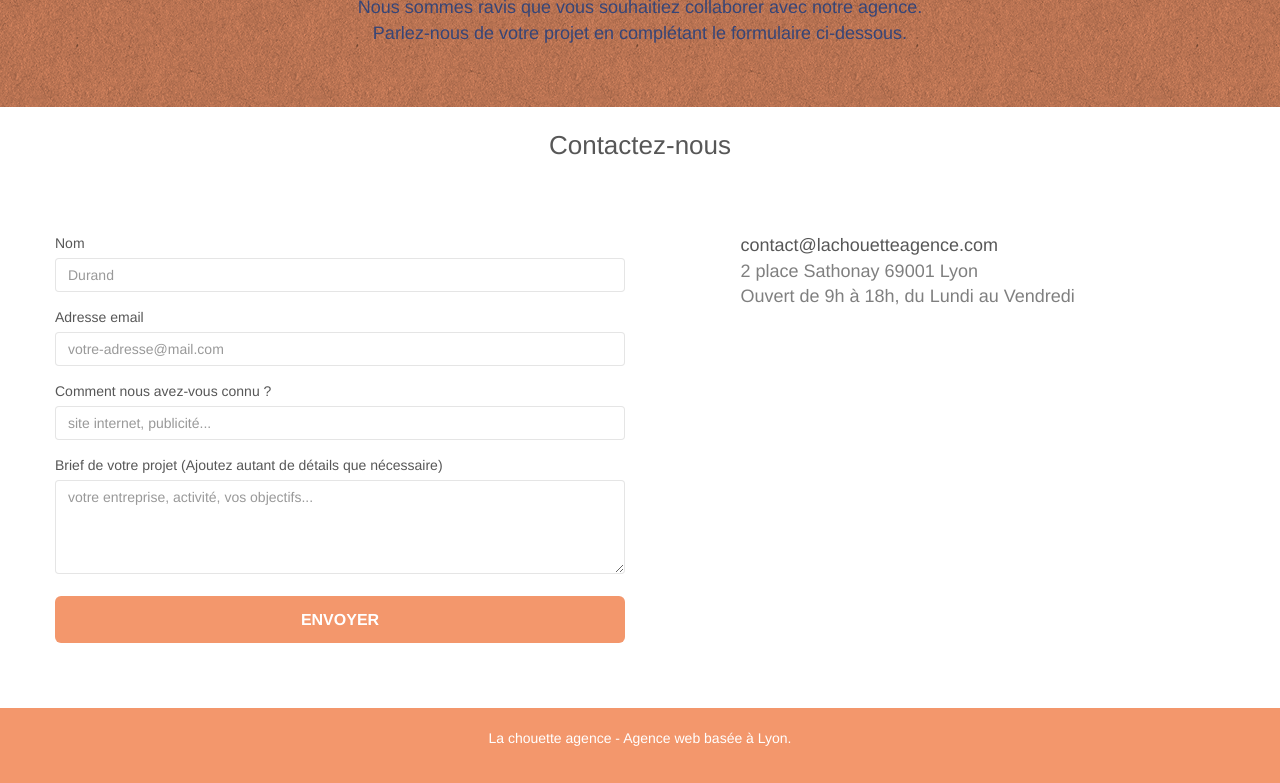
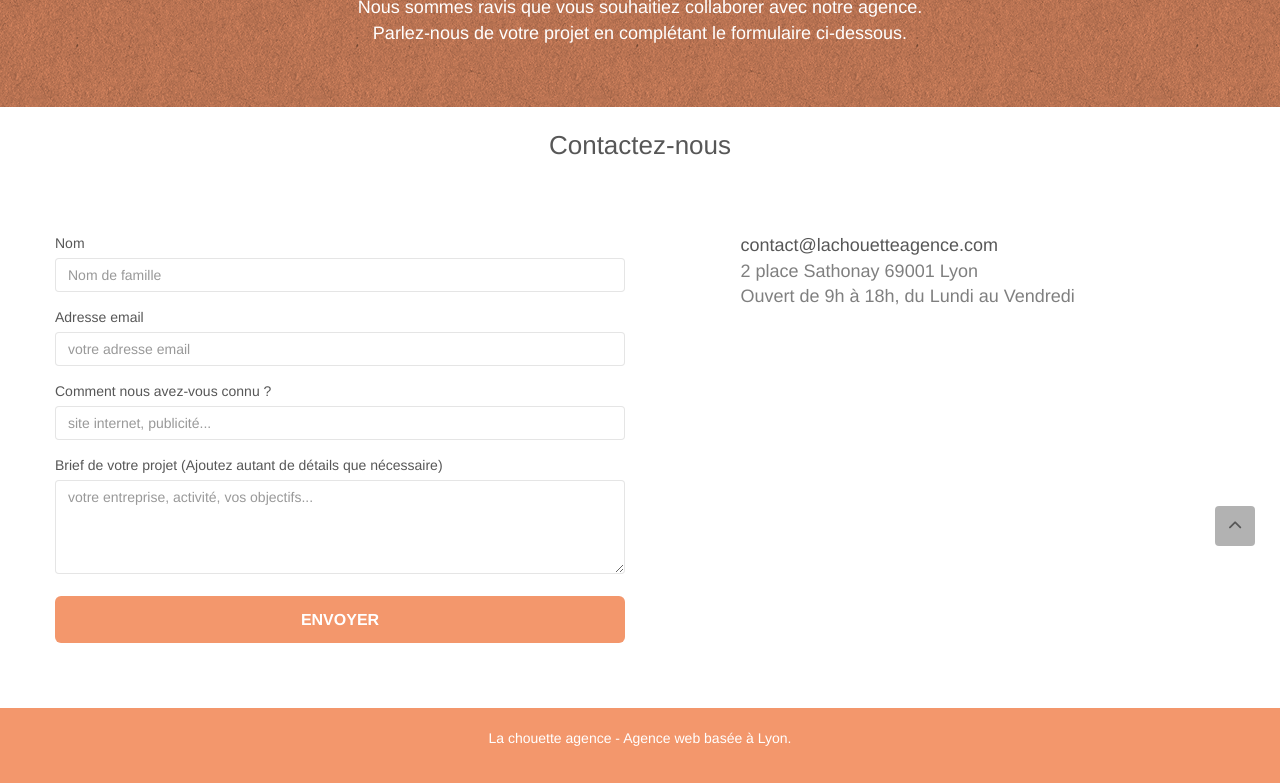
Before and after one commit to EtudiantOC03/P4-lepenne-rebecca, a plain HTML site: page contact.html in a window 1280 px wide. Shown: the part 229-1012 px from the top of the page. Drawn offline with nearby package versions, Linux system fonts and the light colour scheme; files that its build step writes are made by us from their sources; a script that the page names is missing.

Commit message:
Modification formulaire, bouton de remonté

```diff
--- a/contact.html
+++ b/contact.html
@@ -86,16 +86,16 @@
 								<div class="col-sm-6">
 									<form id="form_1" novalidate>
 										<div class="form-group">
-											<label>
+											<label for="name" aria-label="nom de famille">
 												Nom
 											</label>
-											<input id="name" class="form-control" placeholder="Durand" required />
+											<input id="name" class="form-control" placeholder="Nom de famille" required />
 										</div>
 										<div class="form-group">
-											<label>
+											<label for="email" aria-label="adresse email">
 												Adresse email
 											</label>
-											<input id="email" class="form-control" type="email"  placeholder="votre-adresse@mail.com" required />
+											<input id="email" class="form-control" type="email"  placeholder="votre adresse email" required />
 										</div>
 										<div class="form-group">
 											<label>
@@ -104,7 +104,7 @@
 											<input class="form-control" type="email" placeholder="site internet, publicité..." required id="input_504" />
 										</div>
 										<div class="form-group">
-											<label>
+											<label for="message" aria-label="message">
 												Brief de votre projet (Ajoutez autant de détails que nécessaire)<br>
 											</label><textarea id="message" class="form-control" rows="4" cols="50" placeholder="votre entreprise, activité, vos objectifs..." required></textarea>
 										</div>
@@ -130,7 +130,7 @@
 <!-- bloc-7 END -->
 
 <!-- ScrollToTop Button -->
-		<a class="bloc-button btn btn-d scrollToTop" onclick="scrollToTarget('1')"><span class="fa fa-chevron-up"></span></a>
+		<a href="#bloc-0" class="bloc-button btn btn-d scrollToTop" onclick="scrollToTarget('1')"><span class="fa fa-chevron-up"></span></a>
 <!-- ScrollToTop Button END-->
 		</main>
 
--- a/style.css
+++ b/style.css
@@ -535,7 +535,7 @@ button {
     position: fixed;
     bottom: 20px;
     right: 20px;
-    opacity: 0;
+
     z-index: 500;
     transition: all .3s ease-in-out;
 }
@@ -800,7 +800,7 @@ h4 {
 }
 
 .tc-blue {
-    color: #364577;
+    color: white;
     text-align: center;
 }
 
```
Also changed, not shown: index.html (+5 -0 lines).
